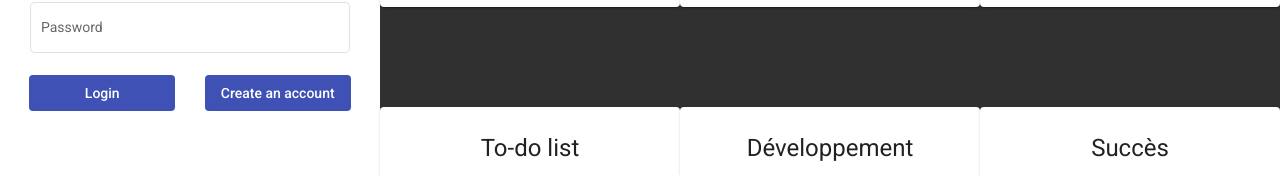
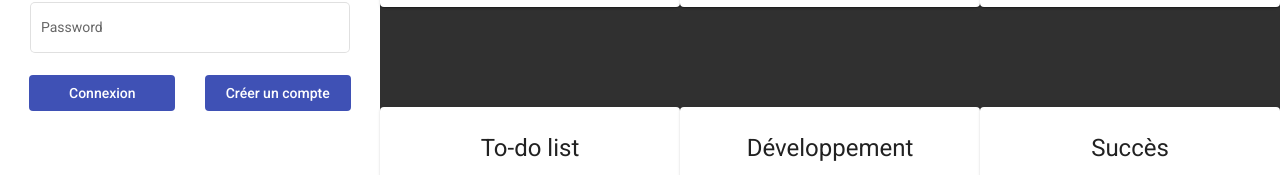
Before and after one commit to PixDay/League-of-Merline, an Angular app in the folder Web/: page /sign-in in a window 1280 px wide. Shown: the part 343-518 px from the top of the page. Built offline with nearby package versions, Linux system fonts and the light colour scheme.

Commit message:
[MODIFY] - Edit the text of the button in french

```diff
--- a/Web/src/app/components/sign-in/sign-in.component.html
+++ b/Web/src/app/components/sign-in/sign-in.component.html
@@ -12,8 +12,8 @@
           <input type="password" matInput>
         </mat-form-field>
         <div class="buttons" fxLayout="row" fxLayoutAlign="space-evenly center" >
-          <button class="button" mat-flat-button color="primary">Login</button>
-          <button class="button" mat-flat-button color="primary">Create an account</button>
+          <button class="button" mat-flat-button color="primary">Connexion</button>
+          <button class="button" mat-flat-button color="primary">Créer un compte</button>
         </div>
       </div>
       <div class="left-bottom">Adrien Colombier Software Engineer</div>
```
